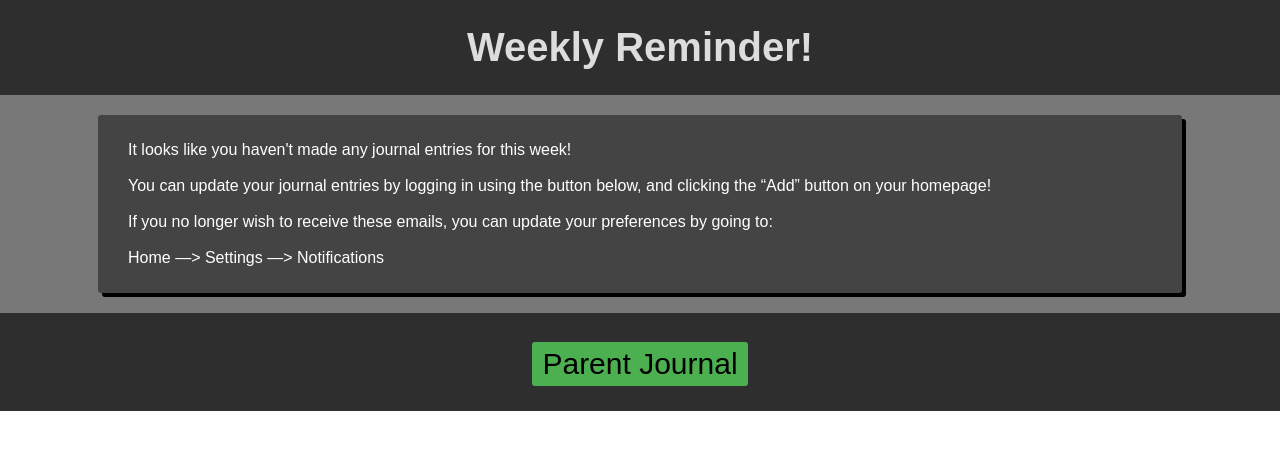
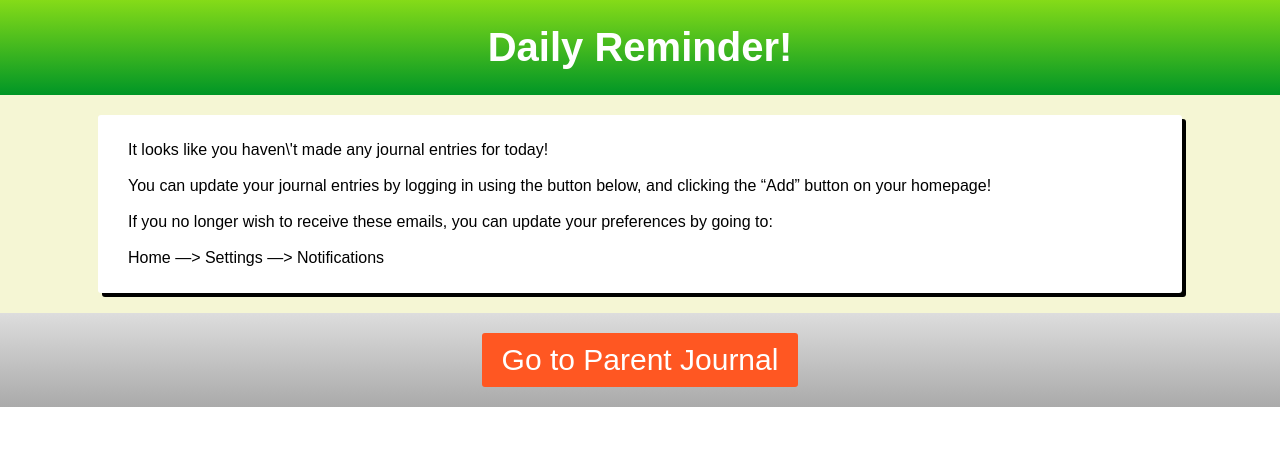
Before and after one commit to ekimlinger/ParentJournal_SoloProject, a website: page emailTemplate.html in a window 1280 px wide. Drawn offline with Linux system fonts and the light colour scheme.

Commit message:
Updated email

```diff
--- a/emailTemplate.html
+++ b/emailTemplate.html
@@ -1,34 +1,26 @@
 <!DOCTYPE html>
 <html>
+
 <head>
     <meta charset="utf-8">
 
 </head>
+
 <body>
     <div class="allContents">
-      <h1>Weekly Reminder!</h1>
-
+        <h1>Daily Reminder!</h1>
         <div class="content">
-        <p>
-          It looks like you haven't made any journal entries for this week!
+            <p> It looks like you haven\'t made any journal entries for today!
                 <br>
+                <br>You can update your journal entries by logging in using the button below, and clicking the “Add” button on your homepage!
                 <br>
-          You can update your journal entries by logging in using the button below, and clicking the “Add” button on your homepage!
-
+                <br>If you no longer wish to receive these emails, you can update your preferences by going to:
                 <br>
-          <br>
-          If you no longer wish to receive these emails, you can update your preferences by going to:
-          <br>
-          <br>
-          Home —&gt; Settings —&gt; Notifications
-
-        </p>
+                <br>Home —&gt; Settings —&gt; Notifications </p>
         </div>
-      <h1>
-        <button class="link">
-          <a href="http://localhost:3000">Parent Journal</a>
-        </button>
-      </h1>
+        <div class="footer">
+            <button class="link"> <a href="http://parentjournal.herokuapp.com">Go to Parent Journal</a> </button>
+        </div>
     </div>
     <style>
         body {
@@ -36,39 +28,53 @@
             color: white;
             margin: 0;
         }
+
         .allContents {
-        background: #787878;
+            background: #f5f6d4;
         }
+
         h1 {
-        background-color: #2E2E2E;
-        color: #ddd;
+            background: #85DB18;
+            background: linear-gradient(#85DB18, #009626);
+            color: #white;
             font-size: 40px;
             text-align: center;
             padding: 25px;
             margin: 0;
         }
+
         .content {
             width: 80%;
-        background-color: #444444;
+            background-color: #ffffff;
+            color: black;
             border-radius: 3px;
             box-shadow: 4px 4px black;
             margin: 20px auto;
             padding: 10px 30px;
         }
+
+        .footer {
+            background: #aaa;
+            background: linear-gradient(#ddd, #aaa);
+            width: auto;
+            text-align: center;
+            padding: 20px;
+        }
+
         .link {
             font-size: 30px;
             border: none;
             outline: none;
-        padding: 5px 10px;
+            padding: 10px 20px;
             border-radius: 3px;
-        background: rgb(76,175,80);
+            background: rgb(255, 87, 34);
         }
+
         .link a {
-        color: black;
+            color: #ffffff;
             text-decoration: none;
         }
+    </style>
+</body>
 
-    </style>
-
-  </body>
 </html>
--- a/package.json
+++ b/package.json
@@ -39,6 +39,7 @@
     "passport": "^0.3.2",
     "passport-local": "^1.0.0",
     "path": "^0.12.7",
-    "premailer-api": "^1.0.3"
+    "premailer-api": "^1.0.3",
+    "xoauth2": "^1.2.0"
   }
 }
```
Also changed, not shown: server/models/dailyEmail.js (+35 -2 lines), 1 other file. Lines whose indentation alone changed are shown as unchanged.
